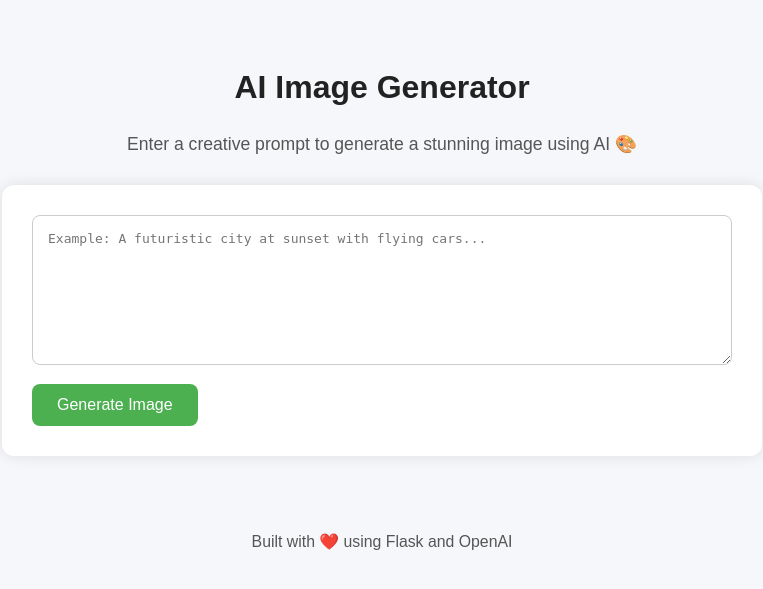
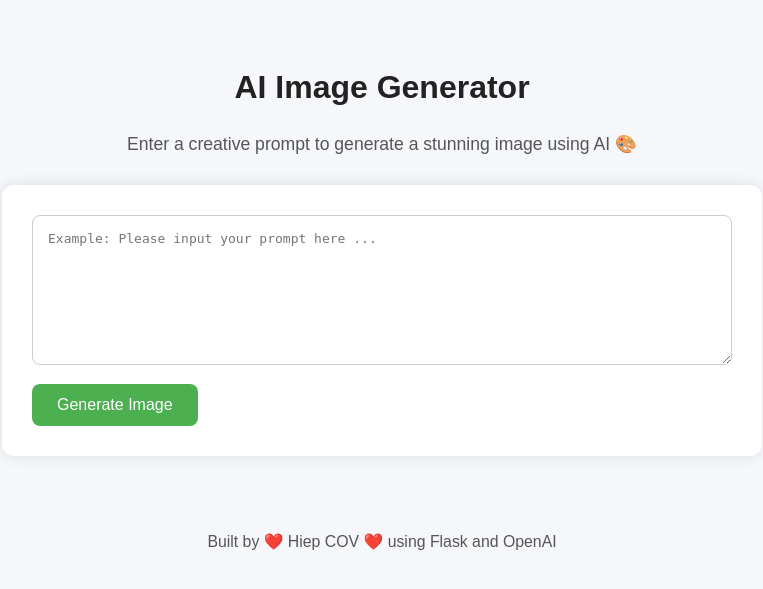
Before and after one commit to Hiep-cao-cov/create_image, a Flask app: page / in a window 1280 px wide. Shown: the top 589 px of the page, without its empty margins (258-1021 px from the left). Run offline with Flask 3, Linux system fonts and the light colour scheme.

```diff
--- a/templates/index.html
+++ b/templates/index.html
@@ -84,7 +84,7 @@
     <p>Enter a creative prompt to generate a stunning image using AI 🎨</p>
 
     <form method="POST">
-        <textarea name="prompt" placeholder="Example: A futuristic city at sunset with flying cars..."></textarea>
+        <textarea name="prompt" placeholder="Example: Please input your prompt here ..."></textarea>
         <br>
         <button type="submit">Generate Image</button>
     </form>
@@ -97,7 +97,7 @@
     {% endif %}
 
     <div class="footer">
-        <p>Built with ❤️ using Flask and OpenAI</p>
+        <p>Built by ❤️ Hiep COV ❤️ using Flask and OpenAI</p>
     </div>
 
 </body>
```
